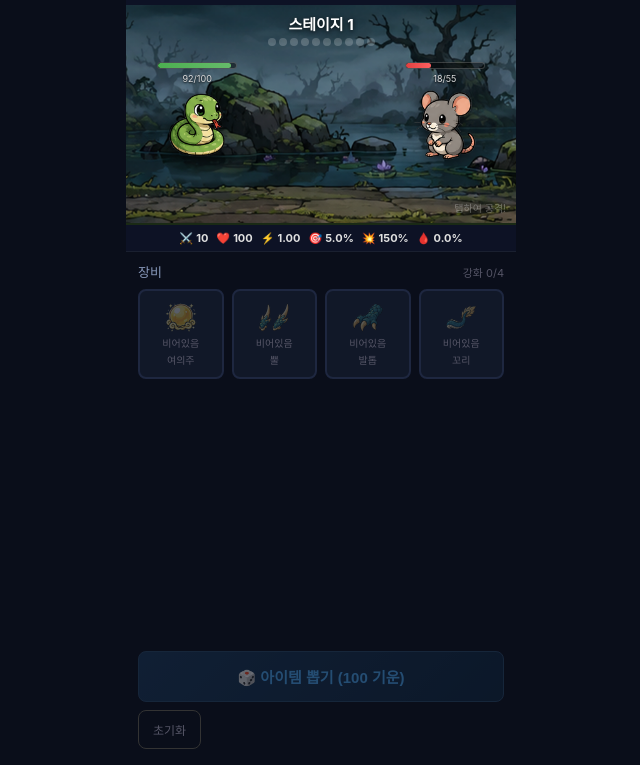
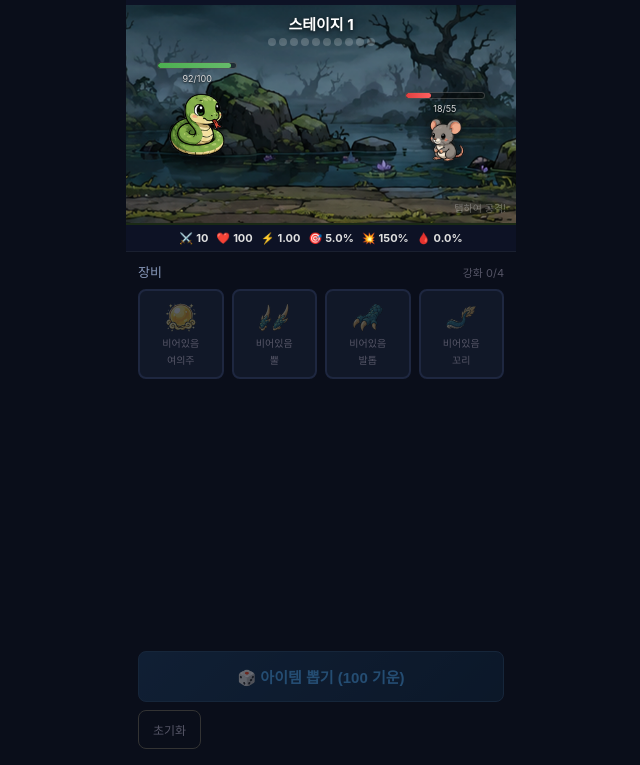
Before and after one commit to kokodahye/imugi-game, a plain HTML site: page index.html in a window 1280 px wide. Shown: the part 35-800 px from the top of the page, without its empty margins (319-959 px from the left). Drawn offline with Linux system fonts and the light colour scheme.

Commit message:
더블탭 줌 방지, 스테이지별 적 크기 차등 적용
Co-Authored-By: Claude Opus 4.6 <noreply@anthropic.com>

```diff
--- a/index.html
+++ b/index.html
@@ -5,7 +5,7 @@
 <meta name="viewport" content="width=device-width, initial-scale=1.0, user-scalable=no">
 <title>이무기의 여정</title>
 <style>
-*{margin:0;padding:0;box-sizing:border-box}
+*{margin:0;padding:0;box-sizing:border-box;touch-action:manipulation}
 body{background:#0a0e1a;color:#e0e0e0;font-family:-apple-system,BlinkMacSystemFont,'Segoe UI',sans-serif;max-width:390px;margin:0 auto;min-height:100vh;overflow-x:hidden;user-select:none}
 .container{display:flex;flex-direction:column;height:100vh;height:100dvh}
 
@@ -712,7 +712,9 @@ class GameUI {
       const e = this.gs.enemy;
       const eHpP = Math.max(0, (e.hp / e.maxHp) * 100);
       this.el.enemySprite.src = e.img;
-      this.el.enemySprite.className = 'fighter-sprite' + (e.isBoss ? ' boss-sprite' : '');
+      const enemyScale = e.isBoss ? 110 : 50 + (this.gs.stage - 1) * 6;
+      this.el.enemySprite.style.height = enemyScale + 'px';
+      this.el.enemySprite.className = 'fighter-sprite';
       this.el.enemyHpBar.style.width = eHpP + '%';
       this.el.enemyHpBar.className = 'hp-bar-fill enemy-hp' + (e.isBoss ? ' boss-hp' : '');
       this.el.enemyHpText.textContent = Math.floor(Math.max(0, e.hp)) + '/' + Math.floor(e.maxHp);
```
